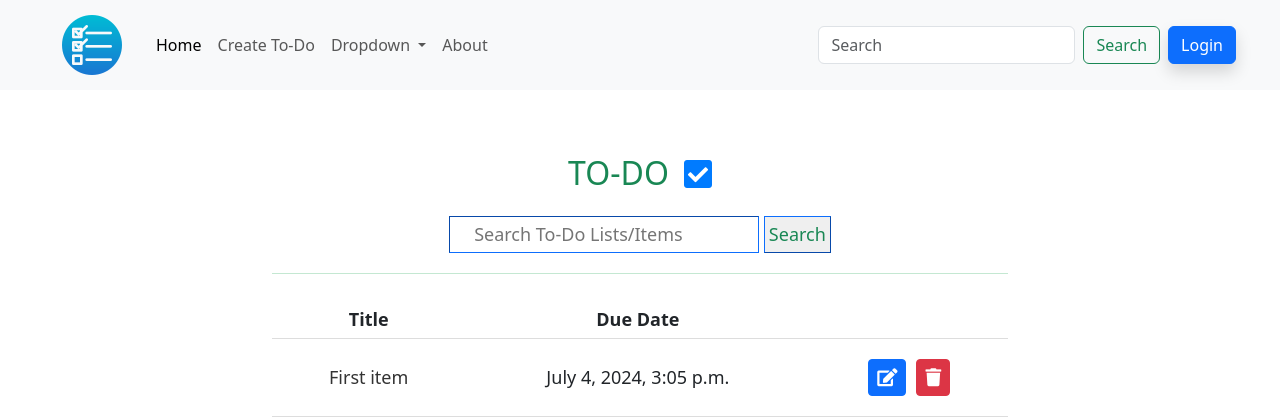
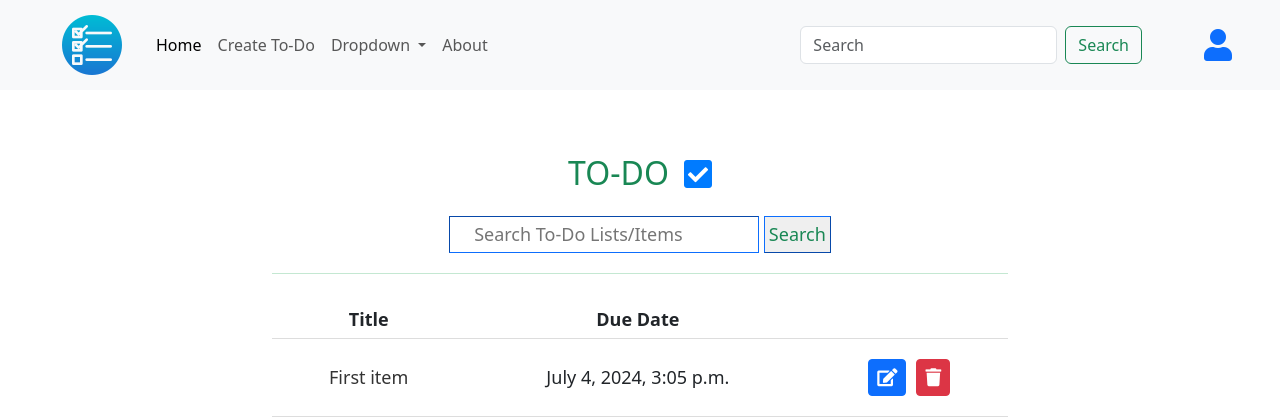
Before and after one commit to NabinPrasadDhungana/ToDo_List_Project, a Django app: page / in a window 1280 px wide. Shown: the top 420 px of the page. Run offline with Django 5.2, Linux system fonts and the light colour scheme; data comes from the database, SQL or seed files in the repository; both versions use the stored data as it was after the commit; some libraries are stand-ins or nearby versions.

Commit message:
Added profile icon to the navbar

```diff
--- a/todolist_project/todolist_app/static/todolist_app/css/style.css
+++ b/todolist_project/todolist_app/static/todolist_app/css/style.css
@@ -16,15 +16,9 @@
         font-size: 16px; /* Adjust font size for smaller screens */
         padding: 0 20px; /* Adjust padding for smaller screens */
     }
-}
 
-/* Media query for search button for small sized screen */
-@media (max-width: 446.36px) {
     .search-button {
         margin-top: 5px;
-    }
-    .main {
-        max-width: 100%;
     }
 }
 
@@ -37,11 +31,27 @@
 }
 
 /* Media query for large devices (desktops, 992px and above) */
-@media (min-width: 992px) {
+@media (min-width: 991.98px) {
     .main {
         font-size: 18px; /* Adjust font size for larger screens */
         padding: 0 20%; /* Adjust padding for larger screens */
     }
+
+    .profile-info ul a i {
+        margin: 0 0 0 50px;
+    }
+}
+
+.profile-info ul a i {
+    border-radius: 2rem;
+    transition: all 300ms;
+    padding: 12px;
+}
+
+.profile-info ul a i:hover {
+    /* background-color: rgb(190, 185, 185); */
+    border: 01px solid green;
+    color: green;
 }
 
 nav {
--- a/todolist_project/todolist_app/templates/base.html
+++ b/todolist_project/todolist_app/templates/base.html
@@ -64,17 +64,28 @@
             <form class="d-flex" method="GET">
               <input class="form-control me-2" type="search" name="search" placeholder="Search" aria-label="Search">
               <button class="btn btn-outline-success" type="submit">Search</button>
+            </form>
+            <div class="profile-info">
 
-              {% if user.is_authenticated %}
+              <ul class="navbar-nav me-auto mb-2 mb-lg-0">
+                <li class="nav-item dropdown">
+                  <a href="#"  role="button" data-bs-toggle="dropdown" id="profileDropdown" aria-expanded="false"><i class="h2 fa fa-user" aria-hidden="true"></i></i></a>
+                  <ul class="dropdown-menu " aria-labelledby="profileDropdown" >
+                    <li>
+                      {% if user.is_authenticated %}
 
-              <a href="{% url 'account_logout' %}" class="btn btn-md btn-primary shadow mx-2">Logout</a>
+                      <a href="{% url 'account_logout' %}" class="dropdown-item btn-link ">Logout</a>
 
-              {% else %}
-              <a href="{% url 'account_login' %}" class="btn btn-md btn-primary shadow mx-2">Login</a>
+                      {% else %}
+                      <a href="{% url 'account_login' %}" class="dropdown-item btn-link ">Login</a>
 
-              {% endif %}
+                      {% endif %}
+                    </li>
+                  </ul>
+                </div>
 
-            </form>
+              </li>
+            </ul>
           </div>
         </div>
       </nav>
```
Also changed, not shown: todolist_project/db.sqlite3.
